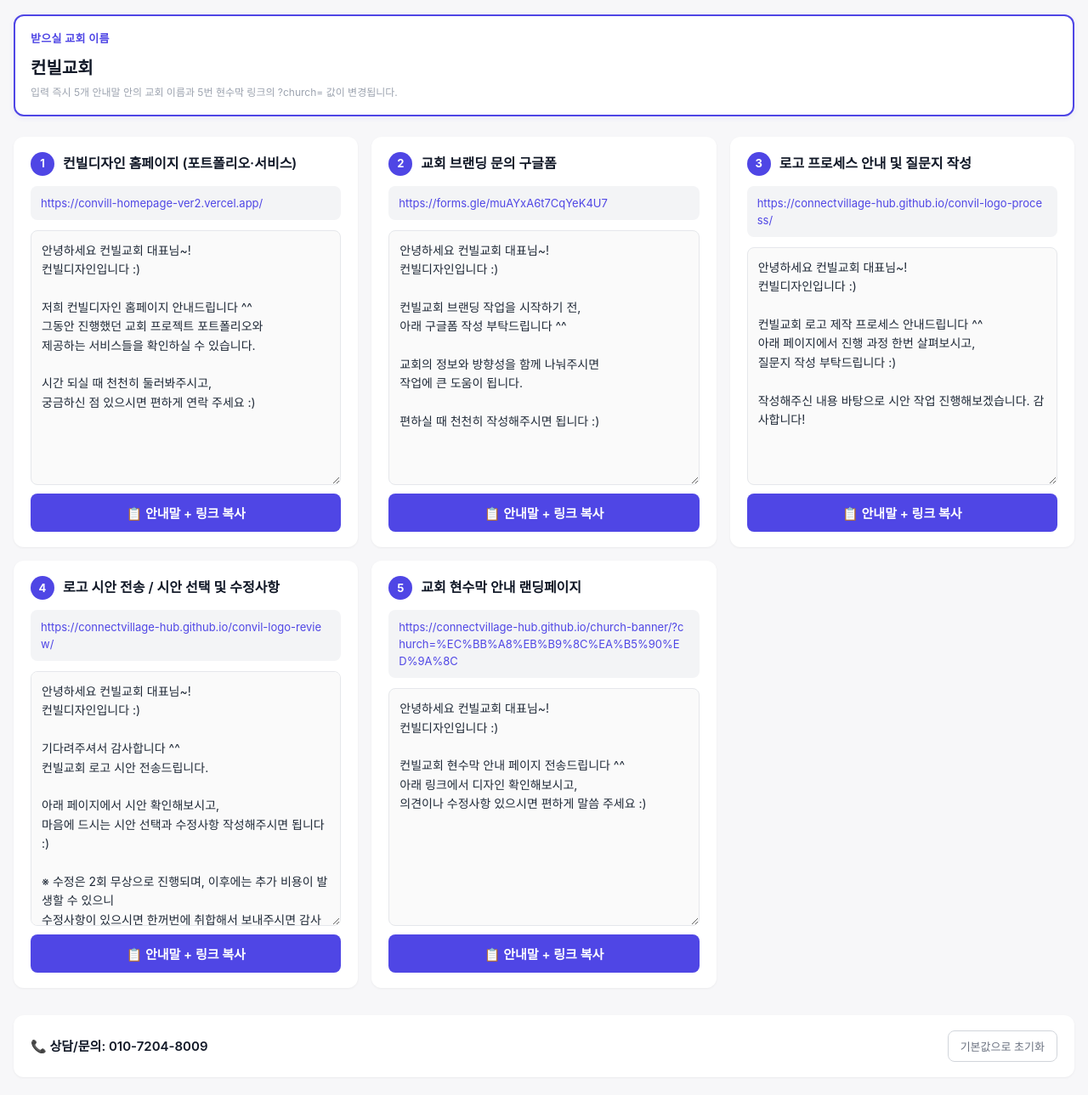
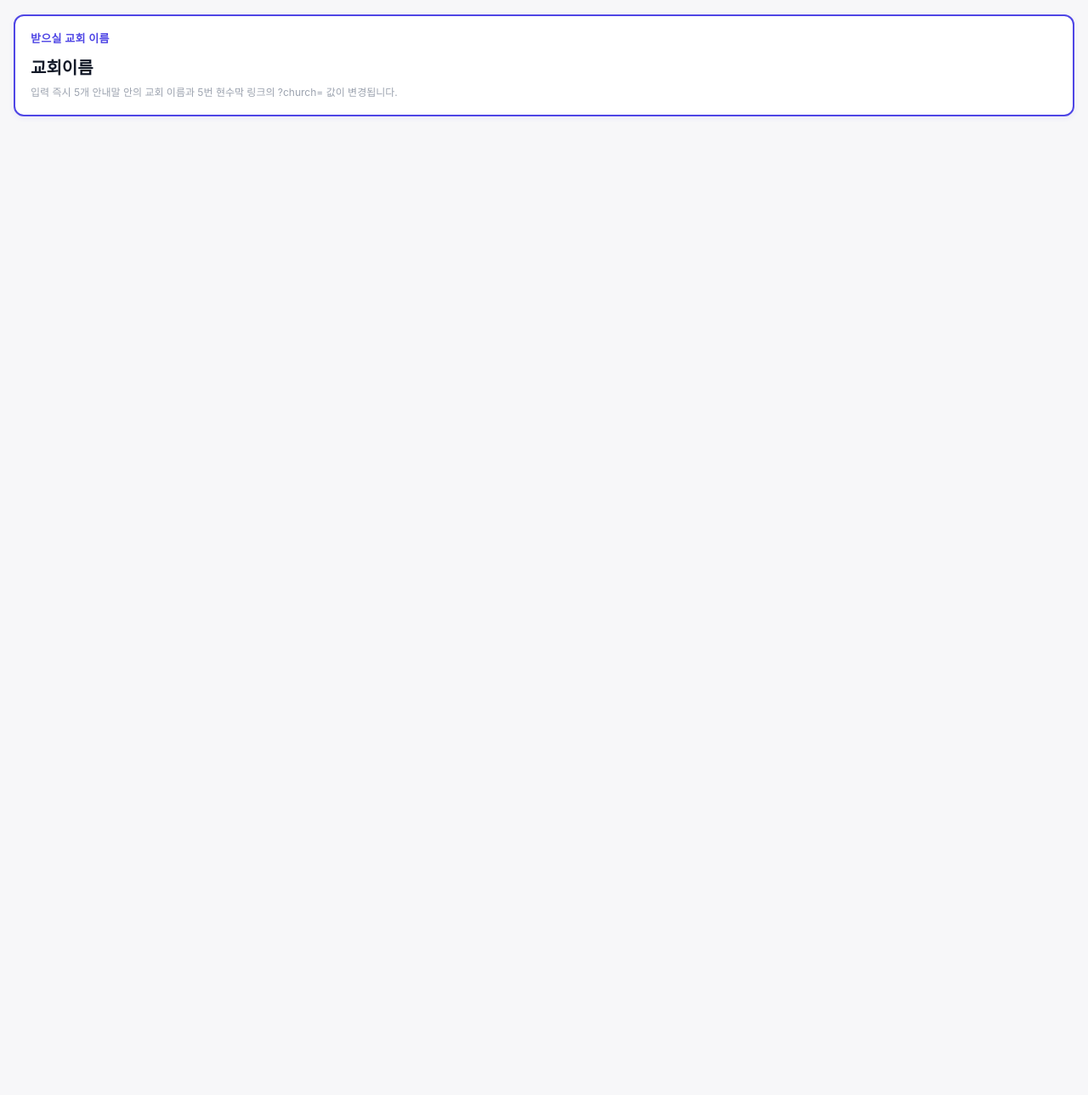
Before and after one commit to connectvillage-hub/church-links, a plain HTML site: page index.html in a window 1280 px wide. Shown: the part 97-1386 px from the top of the page at 85% size. After the commit the page ends 800 px from the top, so only its background shows below. Drawn offline with Linux system fonts and the light colour scheme.

Commit message:
Update index.html

```diff
--- a/index.html
+++ b/index.html
@@ -198,18 +198,11 @@
     <input type="text" id="churchName" placeholder="예: 컨빌교회 / 사랑의교회 등">
     <div class="hint">입력 즉시 5개 안내말 안의 교회 이름과 5번 현수막 링크의 ?church= 값이 변경됩니다.</div>
   </div>
-
-  <div id="cards"></div>
-
-  <div class="footer">
-    <div class="contact">📞 상담/문의: 010-7204-8009</div>
-    <button class="reset-btn" id="resetBtn">기본값으로 초기화</button>
-  </div>
 </div>
 
 <script>
   const STORAGE_KEY = 'church-links-state-v3';
-  const DEFAULT_CHURCH = '컨빌교회';
+  const DEFAULT_CHURCH = '교회이름';
 
   const LINKS = [
     {
@@ -217,35 +210,35 @@
       url: 'https://convill-homepage-ver2.vercel.app/',
       dynamicUrl: false,
       defaultMessage:
-        '안녕하세요 {{교회이름}} 대표님~!\n컨빌디자인입니다 :)\n\n저희 컨빌디자인 홈페이지 안내드립니다 ^^\n그동안 진행했던 교회 프로젝트 포트폴리오와\n제공하는 서비스들을 확인하실 수 있습니다.\n\n시간 되실 때 천천히 둘러봐주시고,\n궁금하신 점 있으시면 편하게 연락 주세요 :)'
+        '안녕하세요 {{교회이름}} 담당자님~!\n컨빌디자인입니다 :)\n\n저희 컨빌디자인 홈페이지 안내드립니다 ^^\n그동안 진행했던 교회 프로젝트 포트폴리오와\n제공하는 서비스들을 확인하실 수 있습니다.\n\n시간 되실 때 천천히 둘러봐주시고,\n궁금하신 점 있으시면 편하게 연락 주세요 :)'
     },
     {
       title: '교회 브랜딩 문의 구글폼',
       url: 'https://forms.gle/muAYxA6t7CqYeK4U7',
       dynamicUrl: false,
       defaultMessage:
-        '안녕하세요 {{교회이름}} 대표님~!\n컨빌디자인입니다 :)\n\n{{교회이름}} 브랜딩 작업을 시작하기 전,\n아래 구글폼 작성 부탁드립니다 ^^\n\n교회의 정보와 방향성을 함께 나눠주시면\n작업에 큰 도움이 됩니다.\n\n편하실 때 천천히 작성해주시면 됩니다 :)'
+        '안녕하세요 {{교회이름}} 담당자님~!\n컨빌디자인입니다 :)\n\n{{교회이름}} 브랜딩 작업을 시작하기 전,\n아래 구글폼 작성 부탁드립니다 ^^\n\n교회의 정보와 방향성을 함께 나눠주시면\n작업에 큰 도움이 됩니다.\n\n편하실 때 천천히 작성해주시면 됩니다 :)'
     },
     {
       title: '로고 프로세스 안내 및 질문지 작성',
       url: 'https://connectvillage-hub.github.io/convil-logo-process/',
       dynamicUrl: false,
       defaultMessage:
-        '안녕하세요 {{교회이름}} 대표님~!\n컨빌디자인입니다 :)\n\n{{교회이름}} 로고 제작 프로세스 안내드립니다 ^^\n아래 페이지에서 진행 과정 한번 살펴보시고,\n질문지 작성 부탁드립니다 :)\n\n작성해주신 내용 바탕으로 시안 작업 진행해보겠습니다. 감사합니다!'
+        '안녕하세요 {{교회이름}} 담당자님~!\n컨빌디자인입니다 :)\n\n{{교회이름}} 로고 제작 프로세스 안내드립니다 ^^\n아래 페이지에서 진행 과정 한번 살펴보시고,\n질문지 작성 부탁드립니다 :)\n\n작성해주신 내용 바탕으로 시안 작업 진행해보겠습니다. 감사합니다!'
     },
     {
       title: '로고 시안 전송 / 시안 선택 및 수정사항',
       url: 'https://connectvillage-hub.github.io/convil-logo-review/',
       dynamicUrl: false,
       defaultMessage:
-        '안녕하세요 {{교회이름}} 대표님~!\n컨빌디자인입니다 :)\n\n기다려주셔서 감사합니다 ^^\n{{교회이름}} 로고 시안 전송드립니다.\n\n아래 페이지에서 시안 확인해보시고,\n마음에 드시는 시안 선택과 수정사항 작성해주시면 됩니다 :)\n\n※ 수정은 2회 무상으로 진행되며, 이후에는 추가 비용이 발생할 수 있으니\n수정사항이 있으시면 한꺼번에 취합해서 보내주시면 감사하겠습니다 ^^'
+        '안녕하세요 {{교회이름}} 담당자님~!\n컨빌디자인입니다 :)\n\n기다려주셔서 감사합니다 ^^\n{{교회이름}} 로고 시안 전송드립니다.\n\n아래 페이지에서 시안 확인해보시고,\n마음에 드시는 시안 선택과 수정사항 작성해주시면 됩니다 :)\n\n※ 수정은 2회 무상으로 진행되며, 이후에는 추가 비용이 발생할 수 있으니\n수정사항이 있으시면 한꺼번에 취합해서 보내주시면 감사하겠습니다 ^^'
     },
     {
       title: '교회 현수막 안내 랜딩페이지',
       url: 'https://connectvillage-hub.github.io/church-banner/',
       dynamicUrl: true,
       defaultMessage:
-        '안녕하세요 {{교회이름}} 대표님~!\n컨빌디자인입니다 :)\n\n{{교회이름}} 현수막 안내 페이지 전송드립니다 ^^\n아래 링크에서 디자인 확인해보시고,\n의견이나 수정사항 있으시면 편하게 말씀 주세요 :)'
+        '안녕하세요 {{교회이름}} 담당자님~!\n컨빌디자인입니다 :)\n\n{{교회이름}} 현수막 안내 페이지 전송드립니다 ^^\n아래 링크에서 디자인 확인해보시고,\n의견이나 수정사항 있으시면 편하게 말씀 주세요 :)'
     }
   ];
 
```
